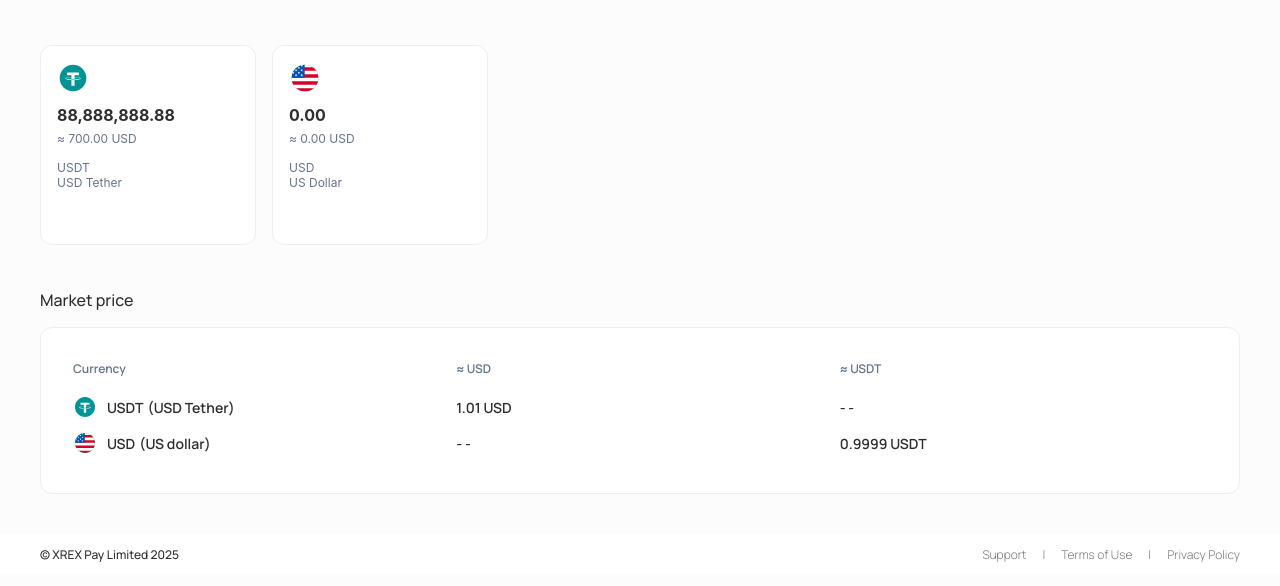
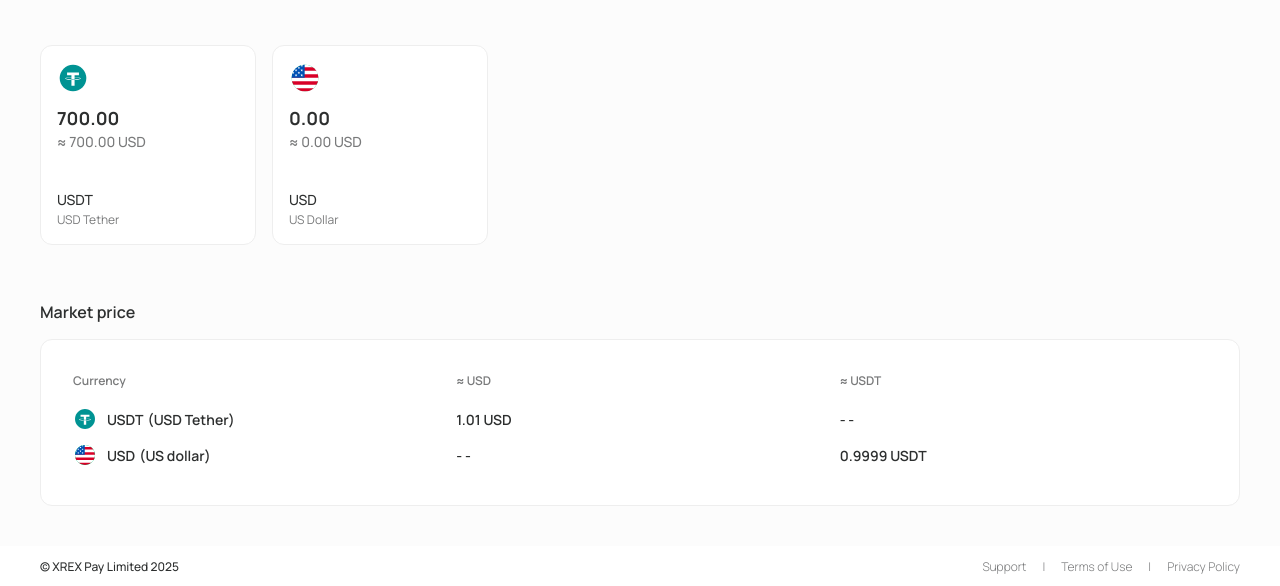
Before and after one commit to sannemeijer1986/xrextgbot, a website: page index.html in a window 1280 px wide. Shown: the part 267-853 px from the top of the page. Drawn offline with Linux system fonts and the light colour scheme.

Commit message:
Work in progress

```diff
--- a/index.html
+++ b/index.html
@@ -9,7 +9,7 @@
     <link rel="preconnect" href="https://fonts.gstatic.com" crossorigin>
     <link rel="icon" href="assets/favicons/xrex-favicon-16x16.png" sizes="16x16" type="image/png">
     <link
-        href="https://fonts.googleapis.com/css2?family=Sora:wght@400;600;700&family=Manrope:wght@300;500;600;700&display=swap"
+        href="https://fonts.googleapis.com/css2?family=Sora:wght@400;600;700&family=Manrope:wght@300;400;500;600;700&display=swap"
         rel="stylesheet">
     <link rel="stylesheet" href="styles/styles.css">
 </head>
@@ -35,7 +35,7 @@
 
     <main class="container">
         <section class="content">
-            <div class="content-header">
+            <div class="content-header content-header-home">
                 <h1 class="home-greeting">Hello, AGP Technology</h1>
             </div>
 
@@ -45,7 +45,7 @@
                 <div class="status-row">
                     <div>
                         <div class="metric-label">Total assets ≈</div>
-                        <div class="metric-amount">46,945.00 USD</div>
+                        <div class="metric-amount">700.00 USD</div>
                         <div class="metric-subtext">Locked: ≈ 0.00 USD
                         </div>
                     </div>
@@ -56,16 +56,26 @@
                 </div>
                 <div class="feature-cardcontainer">
                     <div class="feature-card asset-card">
-                        <img class="asset-icon" src="assets/icon_USDT.svg" alt="USDT" width="32" height="32">
-                        <div class="fc-title">88,888,888.88</div>
-                        <div class="asset-fiat">≈ 700.00 USD</div>
-                        <div class="asset-meta">USDT<br />USD Tether</div>
+                        <div class="asset-top">
+                            <img class="asset-icon" src="assets/icon_USDT.svg" alt="USDT" width="32" height="32">
+                            <div class="fc-title">700.00</div>
+                            <div class="asset-fiat">≈ 700.00 USD</div>
+                        </div>
+                        <div class="asset-bottom">
+                            <div class="asset-meta1">USDT</div>
+                            <div class="asset-meta2">USD Tether</div>
+                        </div>
                     </div>
                     <div class="feature-card asset-card">
-                        <img class="asset-icon" src="assets/icon_USD.svg" alt="USD" width="32" height="32">
-                        <div class="fc-title">0.00</div>
-                        <div class="asset-fiat">≈ 0.00 USD</div>
-                        <div class="asset-meta">USD<br />US Dollar</div>
+                        <div class="asset-top">
+                            <img class="asset-icon" src="assets/icon_USD.svg" alt="USD" width="32" height="32">
+                            <div class="fc-title">0.00</div>
+                            <div class="asset-fiat">≈ 0.00 USD</div>
+                        </div>
+                        <div class="asset-bottom">
+                            <div class="asset-meta1">USD</div>
+                            <div class="asset-meta2">US Dollar</div>
+                        </div>
                     </div>
                 </div>
                 <div class="assets-ctas">
--- a/styles/styles.scss
+++ b/styles/styles.scss
@@ -9,7 +9,7 @@
 $color-bg: #fcfcfc;
 $color-text-primary: #2d2f2f;
 $color-border: #EEEEEE;
-$color-muted: #64748b;
+$color-muted: #797a7b;
 $color-link: #2563eb;
 $color-footer-link: #797a7b;
 $color-footer-copy: #2d2f2f;
@@ -441,6 +441,14 @@
     margin-top: 12px;
   }
 
+  .content-header-home {
+    display: none !important;
+
+    @media (min-width: $bp-md) {
+      display: flex !important;
+    }
+  }
+
   .content-header {
     display: flex;
     align-items: center;
@@ -638,10 +646,10 @@
     }
   }
   .feature-section-title {
-    margin: 8px 0 16px 0;
+    margin: 16px 0 16px 0;
     color: $color-text-primary;
     font-family: $font-manrope;
-    font-weight: 500;
+    font-weight: 600;
     font-size: 16px;
     @media (max-width: $bp-md) { // reuse existing mobile hiding behavior for assets title via selector below
     }
@@ -658,6 +666,11 @@
     // mobile first
     display: flex;
     gap: 16px;
+    margin-bottom: 40px;
+
+    @media (min-width: $bp-md) { // reuse existing mobile hiding behavior for assets title via selector below
+      margin-bottom: 4px;
+    }
   }
 
   .feature-card {
@@ -670,7 +683,7 @@
     width: 160px;
     display: flex;
     flex-direction: column;
-    align-items: flex-start;
+    align-items: stretch;
     gap: 6px;
 
     @media (min-width: $bp-md) {
@@ -681,8 +694,10 @@
 
   .fc-title {
     text-align: left;
+    font-family: $font-manrope;
     font-weight: 700;
-    font-size: 16px;
+    font-size: 18px;
+    color: $color-text-primary;
     line-height: 1.2;
   }
 
@@ -764,7 +779,7 @@
 // Metrics in Assets header
 .metric-label {
   color: $color-footer-link;
-  font: 600 14px $font-manrope;
+  font: 500 14px $font-manrope;
 }
 .metric-amount {
   color: $color-text-primary;
@@ -772,19 +787,44 @@
 }
 .metric-subtext {
   color: $color-footer-link;
-  font: 600 14px $font-manrope;
+  font: 500 14px $font-manrope;
 }
 
 // Asset card internals
 .asset-card {
-  .asset-icon { margin-bottom: 6px; }
+  .asset-top {
+    display: flex;
+    flex-direction: column;
+    gap: 2px;
+    align-items: flex-start;
+  }
+  .asset-bottom {
+    margin-top: auto; // push to bottom
+    display: flex;
+    flex-direction: column;
+    gap: 2px;
+  }
+  .asset-icon {
+    width: 32px;
+    height: 32px;
+    margin-bottom: 12px;
+  }
   .asset-fiat {
+    color: $color-footer-link;
+    font-family: $font-manrope;
+    font-weight: 500;
+    font-size: 14px;
+  }
+  .asset-meta1 {
+    color: $color-text-primary;
+    font-family: $font-manrope;
+    font-weight: 500;
+    font-size: 14px;
+  }
+  .asset-meta2 {
     color: $color-muted;
-    font-size: 12px;
-  }
-  .asset-meta {
-    margin-top: 8px;
-    color: $color-muted;
+    font-family: $font-manrope;
+    font-weight: 400;
     font-size: 12px;
   }
 }
```
Also changed, not shown: styles/styles.css.
